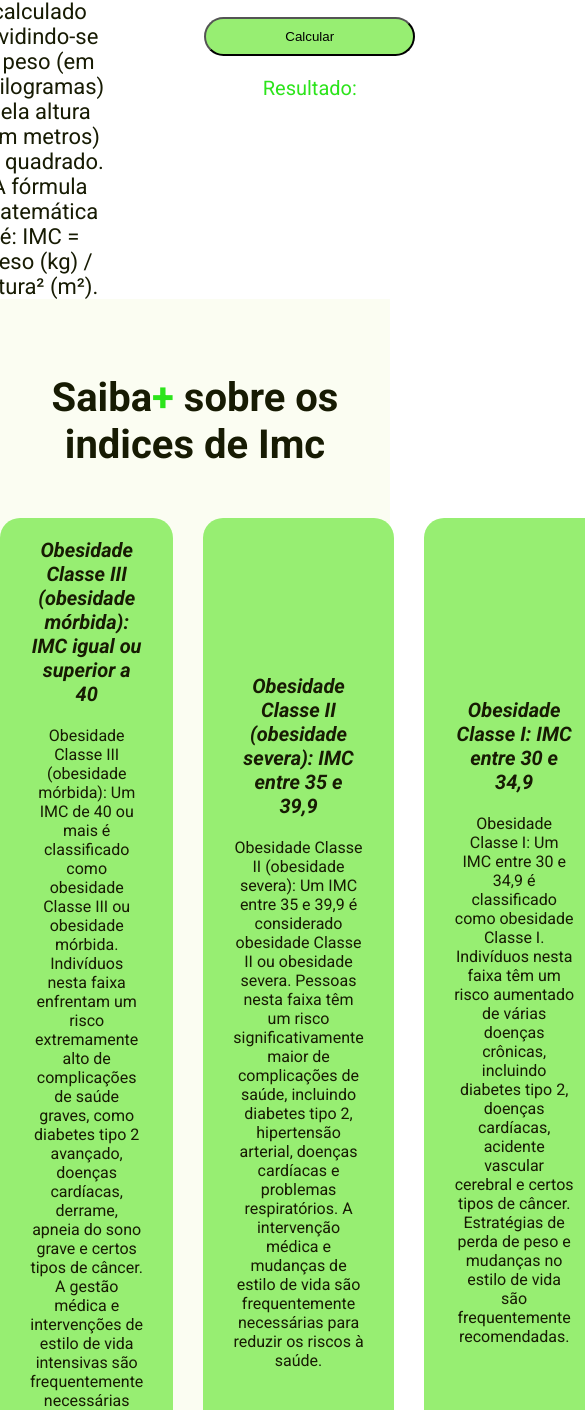
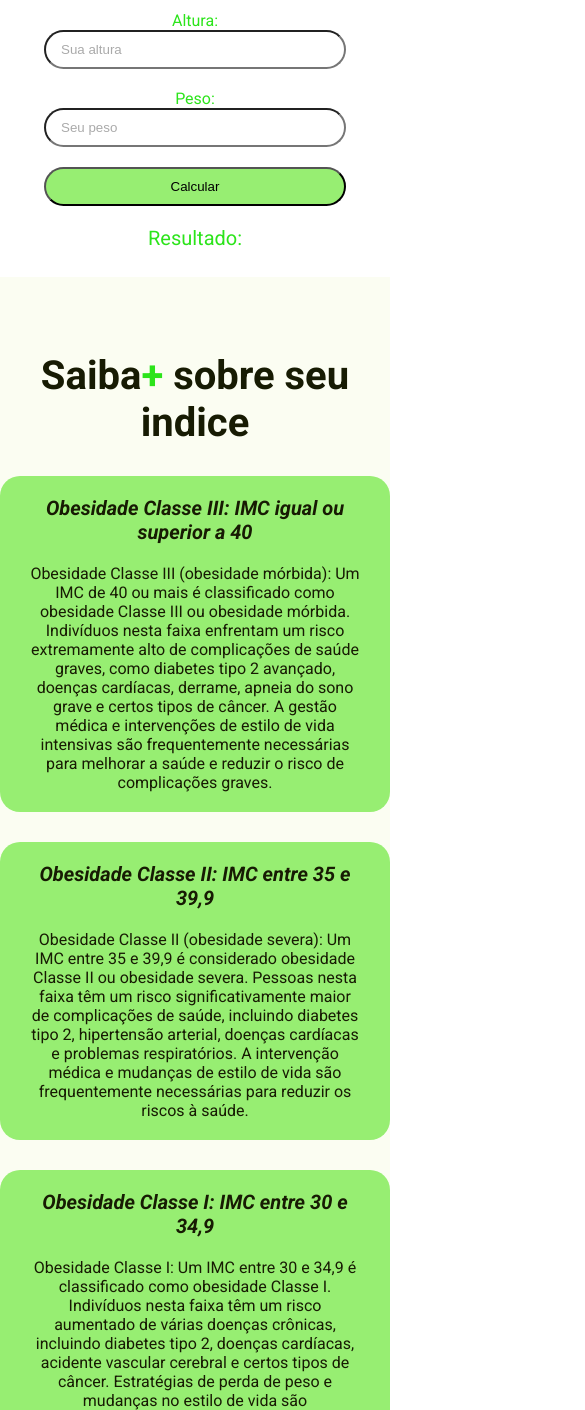
Before and after one commit to Hugodelelis/Imc-Calculator-Site, a plain HTML site: page index.html in a window 390 px wide. Shown: the part 440-1850 px from the top of the page, 585 px wide, since content can reach past the window. Drawn offline with Linux system fonts and the light colour scheme.

Commit message:
IMC calculator

```diff
--- a/assets/css/style.css
+++ b/assets/css/style.css
@@ -90,7 +90,6 @@ header nav ul li a {
 }
 
 header nav ul li a:hover {
-  background-color: var(--text-color);
   color: white;
   border-radius: 2rem;
 }
@@ -121,45 +120,50 @@ header nav ul li a:hover {
   align-content: center;
 }
 
-form {
+.form {
   display: flex;
   flex-flow: column wrap;
   color: var(--primary-color);
-  padding: 0 0 0 10rem;
 }
 
-form label {
+.form label {
   margin-top: 2rem;
 }
 
-form input {
+.form input {
   padding: 1rem 1.5rem;
   border-radius: 2rem;
   outline: none;
 }
 
-form input::placeholder {
+.form input::placeholder {
   color: rgb(170, 170, 170);
 }
 
-form input:focus {
+.form input:focus {
   border: 0.4rem solid var(--primary-color);
 }
 
-form button {
+.form button {
   margin-top: 2rem;
   padding: 1rem;
   background-color: var(--secondary-color);
   border-radius: 2rem;
+  cursor: pointer;
 }
 
-form span {
+.form span {
   margin-top: 2rem;
   font-size: 2rem;
 }
 
+#resultado {
+  font-style: italic;
+  color: var(--text-color);
+}
+
 .content-two {
-  min-height: 118vh;
+  min-height: 112vh;
 }
 
 .title-second-section {
@@ -196,3 +200,25 @@ form span {
   text-align: center;
   border-radius: 2rem;
 }
+
+@media (max-width: 800px) {
+  .menu {
+    display: none;
+  }
+  .content-one {
+    min-height: 85vh;
+  }
+  .content-one,
+  .saiba-mais {
+    display: flex;
+    flex-direction: column;
+    justify-content: center;
+    align-items: center;
+  }
+  .form {
+    margin-top: 7rem;
+  }
+  .saiba-mais {
+    margin: 3rem 0 3rem;
+  }
+}
--- a/assets/js/script.js
+++ b/assets/js/script.js
@@ -0,0 +1,11 @@
+function imc(a, b) {
+  return a / b ** 2;
+}
+
+function calcular() {
+  let a, b, x;
+  a = document.getElementById("peso").value;
+  b = document.getElementById("altura").value;
+  x = imc(a, b);
+  document.getElementById("resultado").innerHTML = x.toFixed(2);
+}
--- a/index.html
+++ b/index.html
@@ -39,21 +39,24 @@
             se uma pessoa está com o peso adequado em relação à sua altura. É
             calculado dividindo-se o peso (em quilogramas) pela altura (em
             metros) ao quadrado. A fórmula matemática é: IMC = peso (kg) /
-            altura² (m²).
+            altura².
           </p>
         </div>
         <div class="calculadora-content">
-          <form>
+          <div class="form">
             <h2>Calculadora de Imc</h2>
-            <form>
-              <label for="altura">Altura:</label>
-              <input type="text" placeholder="Sua altura" />
-              <label for="altura">Peso:</label>
-              <input type="number" placeholder="Seu peso" />
-              <button>Calcular</button>
-              <span>Resultado: <i></i></span>
-            </form>
-          </form>
+            <label for="altura">Altura:</label>
+            <input
+              type="number"
+              placeholder="Sua altura"
+              id="altura"
+              value=""
+            />
+            <label for="peso">Peso:</label>
+            <input type="number" placeholder="Seu peso" id="peso" value="" />
+            <button onclick="calcular()">Calcular</button>
+            <span>Resultado: <i id="resultado"></i></span>
+          </div>
         </div>
       </div>
     </section>
@@ -62,15 +65,12 @@
       <div class="main-content content-two" id="saiba+">
         <div class="title-second-section">
           <h1>
-            Saiba<span class="mais-color">+</span> sobre os indices de Imc
+            Saiba<span class="mais-color">+</span> sobre seu indice
           </h1>
         </div>
         <div class="saiba-mais">
           <div class="saiba-mais-content">
-            <h2>
-              Obesidade Classe III (obesidade mórbida): IMC igual ou superior a
-              40
-            </h2>
+            <h2>Obesidade Classe III: IMC igual ou superior a 40</h2>
             <p>
               Obesidade Classe III (obesidade mórbida): Um IMC de 40 ou mais é
               classificado como obesidade Classe III ou obesidade mórbida.
@@ -83,7 +83,7 @@
             </p>
           </div>
           <div class="saiba-mais-content">
-            <h2>Obesidade Classe II (obesidade severa): IMC entre 35 e 39,9</h2>
+            <h2>Obesidade Classe II: IMC entre 35 e 39,9</h2>
             <p>
               Obesidade Classe II (obesidade severa): Um IMC entre 35 e 39,9 é
               considerado obesidade Classe II ou obesidade severa. Pessoas nesta
```
